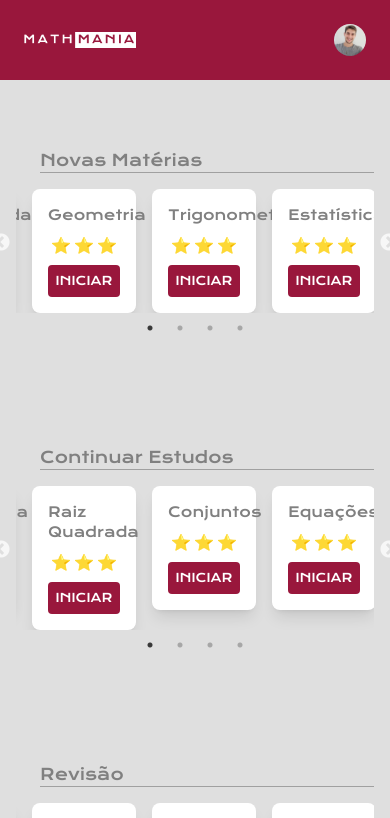
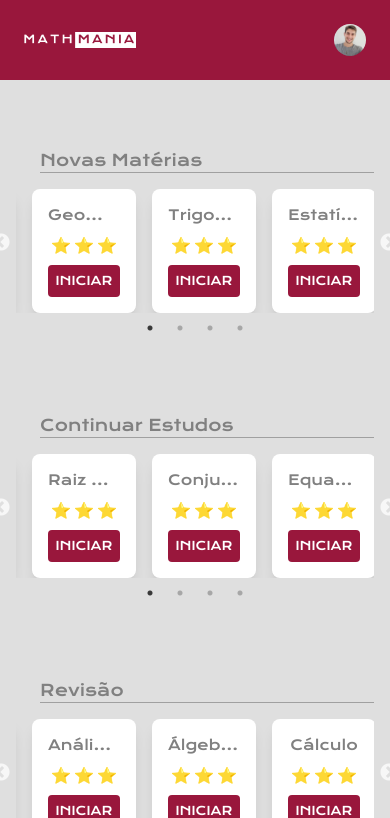
Before and after one commit to yannidilly/mathmania, a Next.js app in the folder app/: page /topics in a window 390 px wide. Shown: the top 818 px of the page. Built offline with nearby package versions, Linux system fonts and the light colour scheme; no server answers.

Commit message:
style: ajustando responsividade

```diff
--- a/app/src/app/topics/CardSubject.jsx
+++ b/app/src/app/topics/CardSubject.jsx
@@ -5,7 +5,7 @@ const CardSubject = ({ subject }) => {
     <div className="mt-4 md:mt-9 ml-4 md:ml-6 space-x-8"> {/* Adicionamos space-x-4 para criar espaço horizontal entre os cards */}
       <div className="bg-custom-white p-4 md:p-6 space-y-2 md:w-72 lg:w-80 rounded-lg flex flex-col justify-center shadow-lg">
         <div className="flex justify-center">
-          <h2 className="text-custom-gray4 text-sm md:text-base max-w-full">{subject}</h2>
+          <h2 className="text-custom-gray4 text-sm md:text-base max-w-full truncate">{subject}</h2>
         </div>
         <div className="flex justify-evenly mt-4 mb-4">
           <span>⭐</span>
--- a/app/src/app/topics/page.jsx
+++ b/app/src/app/topics/page.jsx
@@ -24,7 +24,7 @@ const Topics = () => {
       <div className="container mx-auto px-4 py-8">
         <TitleSubject title="Novas Matérias" />
 
-        <Slider {...settings} className="mb-8">
+        <Slider {...settings}>
           <CardSubject subject="Geometria" />
           <CardSubject subject="Trigonometria" />
           <CardSubject subject="Estatística" />
@@ -35,7 +35,7 @@ const Topics = () => {
       <div className="container mx-auto px-4 py-8">
         <TitleSubject title="Continuar Estudos" />
 
-        <Slider {...settings} className="mb-8">
+        <Slider {...settings}>
           <CardSubject subject="Raiz Quadrada" />
           <CardSubject subject="Conjuntos" />
           <CardSubject subject="Equações" />
@@ -46,10 +46,10 @@ const Topics = () => {
       <div className="container mx-auto px-4 py-8">
         <TitleSubject title="Revisão" />
 
-        <Slider {...settings} className="mb-8">
+        <Slider {...settings}>
           <CardSubject subject="Análise Real" />
           <CardSubject subject="Álgebra Linear" />
-          <CardSubject subject="Cálculo Diferencial" />
+          <CardSubject subject="Cálculo" />
           <CardSubject subject="Cálculo Integral" />
         </Slider>
       </div>
```
